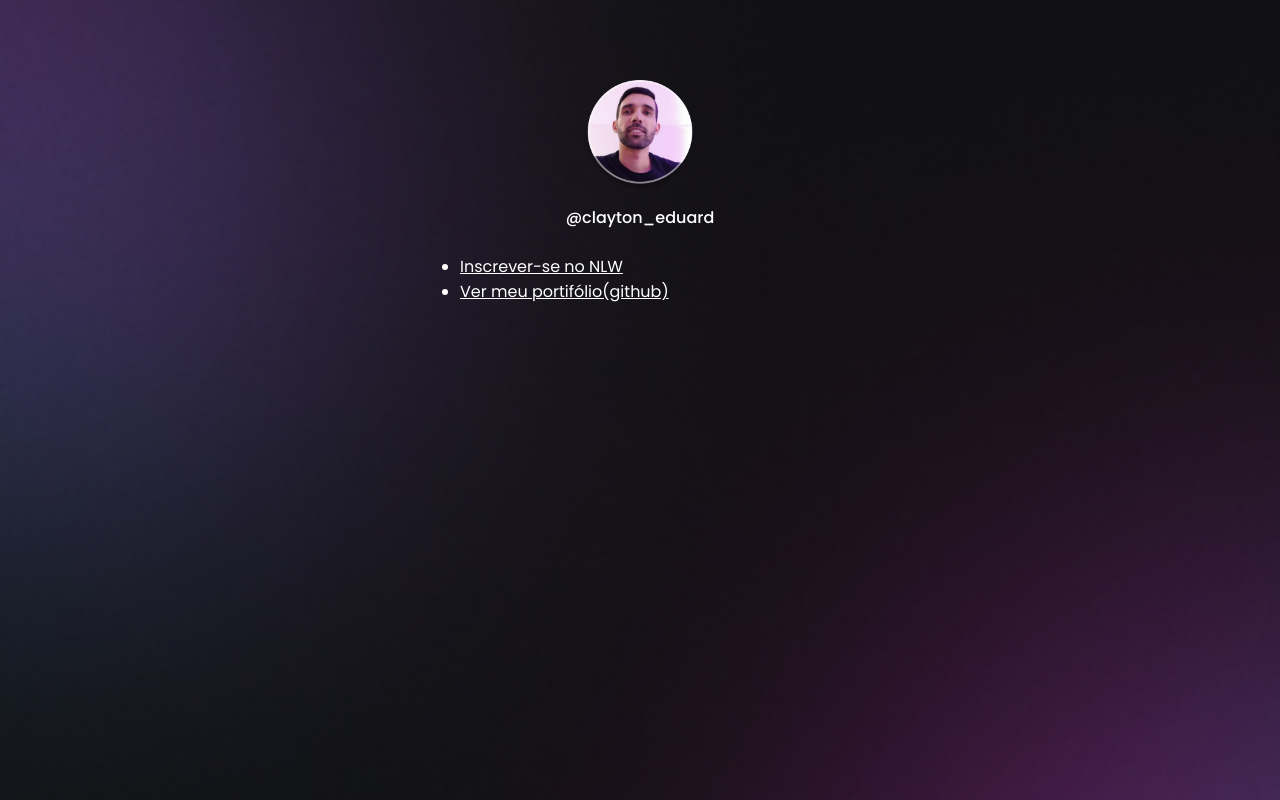
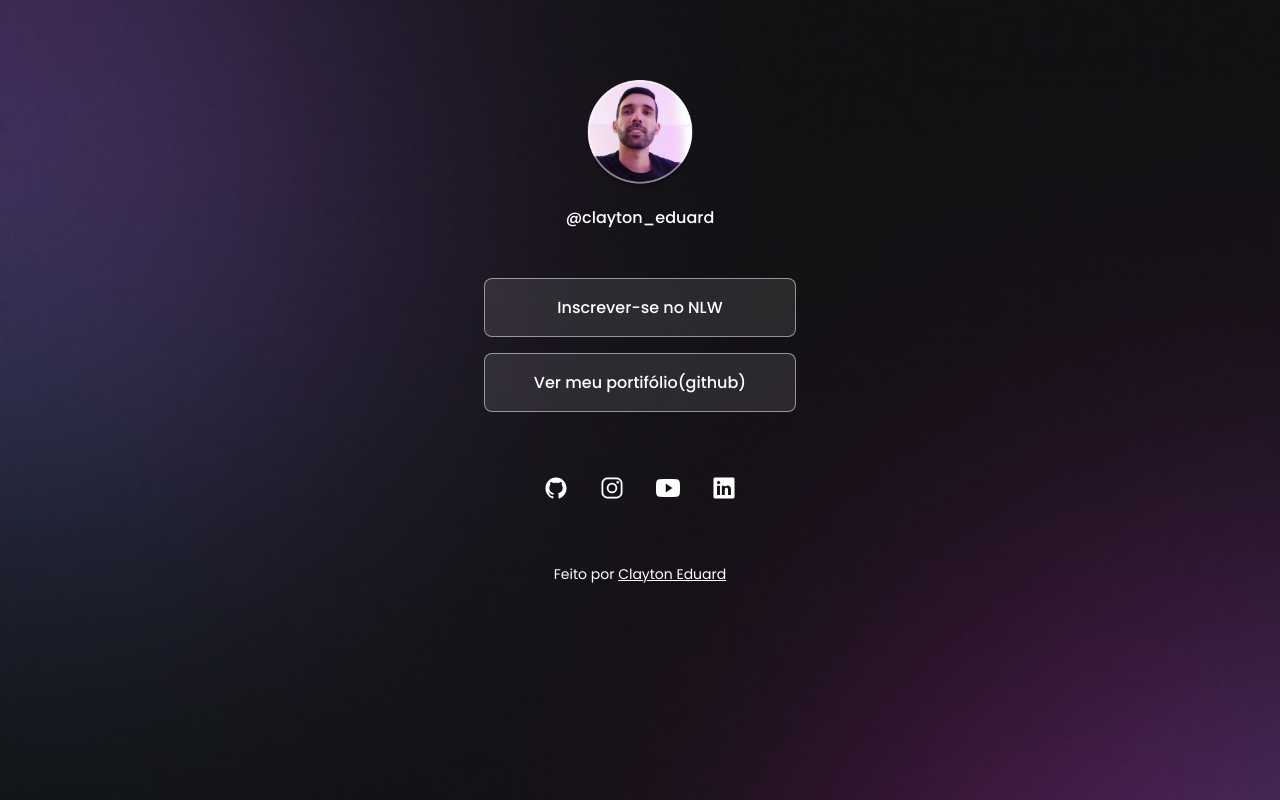
Before and after one commit to ClaytonEduard/projeto-rocket, a plain HTML site: page index.html in a window 1280 px wide. Drawn offline with nearby package versions, Linux system fonts and the light colour scheme.

Commit message:
Second commit

```diff
--- a/index.html
+++ b/index.html
@@ -1,12 +1,12 @@
 <!DOCTYPE html>
 <html lang="pt-br">
+
 <head>
   <link rel="preconnect" href="https://fonts.googleapis.com" />
   <link rel="preconnect" href="https://fonts.gstatic.com" crossorigin />
   <link
     href="https://fonts.googleapis.com/css2?family=Inter:wght@400;500&family=Poppins:wght@300;400;500;600&display=swap"
-      rel="stylesheet"
-    />
+    rel="stylesheet" />
   <meta charset="UTF-8" />
   <meta name="viewport" content="width=device-width, initial-scale=1.0" />
   <title>Dev links</title>
@@ -16,10 +16,8 @@
 <body>
   <div id="container">
     <div id="profile">
-        <img
-          src="./assets/avatar.png"
-          alt="Foto de Clayton Eduard sorrindo, usando camisa preta, barba e fundo branco."
-        />
+      <img src="./assets/avatar.png"
+        alt="Foto de Clayton Eduard sorrindo, usando camisa preta, barba e fundo branco." />
       <p>@clayton_eduard</p>
     </div>
     <ul>
@@ -27,11 +25,29 @@
         <a href="#">Inscrever-se no NLW</a>
       </li>
       <li>
-          <a href="https://github.com/ClaytonEduard" target="_blank"
-            >Ver meu portifólio(github)</a
-          >
+        <a href="https://github.com/ClaytonEduard" target="_blank">Ver meu portifólio(github)</a>
       </li>
     </ul>
+    <div id="social-links">
+      <a href="https://github.com/ClaytonEduard" target="_blank">
+        <ion-icon name="logo-github"></ion-icon>
+      </a>
+      <a href="https://www.instagram.com/clayton_eduard/" target="_blank">
+        <ion-icon name="logo-instagram"></ion-icon>
+      </a>
+      <a href="#"> <ion-icon name="logo-youtube">
+        </ion-icon>
+      </a>
+      <a href="https://www.linkedin.com/in/clayton-eduard-65ab70b6/" target="_blank">
+        <ion-icon name="logo-linkedin"></ion-icon>
+      </a>
     </div>
+    <footer>Feito por <a href="https://github.com/ClaytonEduard" target="_blank">Clayton Eduard</a> </footer>
+  </div>
+  </div>
+
+  <script type="module" src="https://unpkg.com/ionicons@7.1.0/dist/ionicons/ionicons.esm.js"></script>
+  <script nomodule src="https://unpkg.com/ionicons@7.1.0/dist/ionicons/ionicons.js"></script>
 </body>
+
 </html>
--- a/style.css
+++ b/style.css
@@ -24,6 +24,7 @@ body * {
 #container {
   width: 360px;
   margin: 56px auto 0px;
+  padding: 0 24px;
 }
 
 #profile {
@@ -40,3 +41,67 @@ body * {
   line-height: 24px;
   margin-top: 8px;
 }
+
+/* Links - Lista */
+
+ul {
+  list-style: none;
+  display: flex;
+  flex-direction: column;
+  gap: 16px; /* espaços entre os itens*/
+
+  padding: 24px 0;
+}
+
+ul li a {
+  display: flex;
+  align-items: center;
+  justify-content: center;
+  padding: 16px 24px;
+
+  background: rgba(255, 255, 255, 0.1);
+  border: 1px solid rgba(255, 255, 255, 0.5);
+  border-radius: 8px;
+  backdrop-filter: blur(4px); /* embaçamento no item*/
+  -webkit-backdrop-filter: blur(4px); /*webkit para usar em outros navegadores*/
+
+  text-decoration: none;
+  font-weight: 500;
+
+  /* efeito de transicao */
+  transition: background 0.3s;
+}
+
+/* pseudo-selector */
+ul li a:hover {
+  background: rgba(255, 255, 255, 0.05);
+  border: 1.5px solid white;
+}
+
+/* socila links*/
+#social-links {
+  display: flex;
+  justify-content: center; /*alinhar ao centro*/
+  padding: 24px 0;
+  font-size: 24px;
+}
+
+#social-links a {
+  display: flex;
+  align-items: center;
+  justify-content: center;
+  padding: 16px;
+
+  transform: background 0.2s;
+  border-radius: 50%;
+}
+
+#social-links a:hover {
+  background: rgba(255, 255, 255, 0.2);
+}
+
+footer {
+  padding: 24px 0;
+  text-align: center;
+  font-size: 14px;
+}
```
Lines whose indentation alone changed are shown as unchanged.
